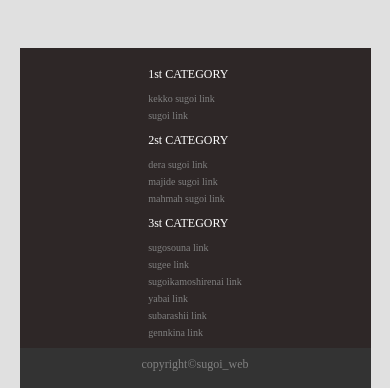
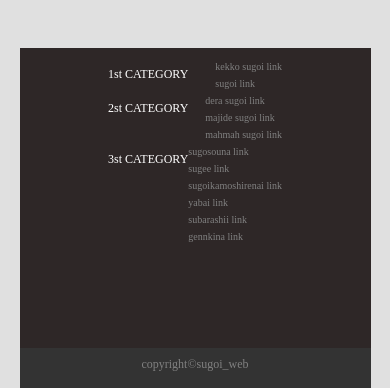
Before and after one commit to kudo1521/practice-code, a plain HTML site: page index.html in a window 390 px wide. Shown: the part 7162-7550 px from the top of the page. Drawn offline with Linux system fonts and the light colour scheme.

Commit message:
画像サイズ修正 フッター修正　均等分けが出来ていない

```diff
--- a/css/style.css
+++ b/css/style.css
@@ -242,8 +242,7 @@ header h2 {
 /* フッター */
 .fotter-item {
     display: flex;
-    padding-left: 400px;
-    padding-top: 50px;
+    margin: 100px auto;
 }
 .fotter-1 {
     height: 380px;
@@ -259,9 +258,6 @@ header h2 {
     padding-top: 20px;
     text-align: center;
     font-size: 12px;
-}
-.fotter-contents {
-    padding-right: 130px;
 }
 .fotter-contents-title {
     padding-bottom: 30px;
@@ -420,8 +416,9 @@ header h2 {
         height: 300px;
     }
     .fotter-contents {
-        padding-right: 0;
-    }
+        display: flex;
+        justify-content: space-between;
+        }
     .fotter-item {
         padding: 10px 0;
         display: block;
```
Also changed, not shown: img/夜景.jpg, img/大きな祭り.jpg, img/楽しそうな男性.jpg, img/祭り.jpg, 5 other files.
